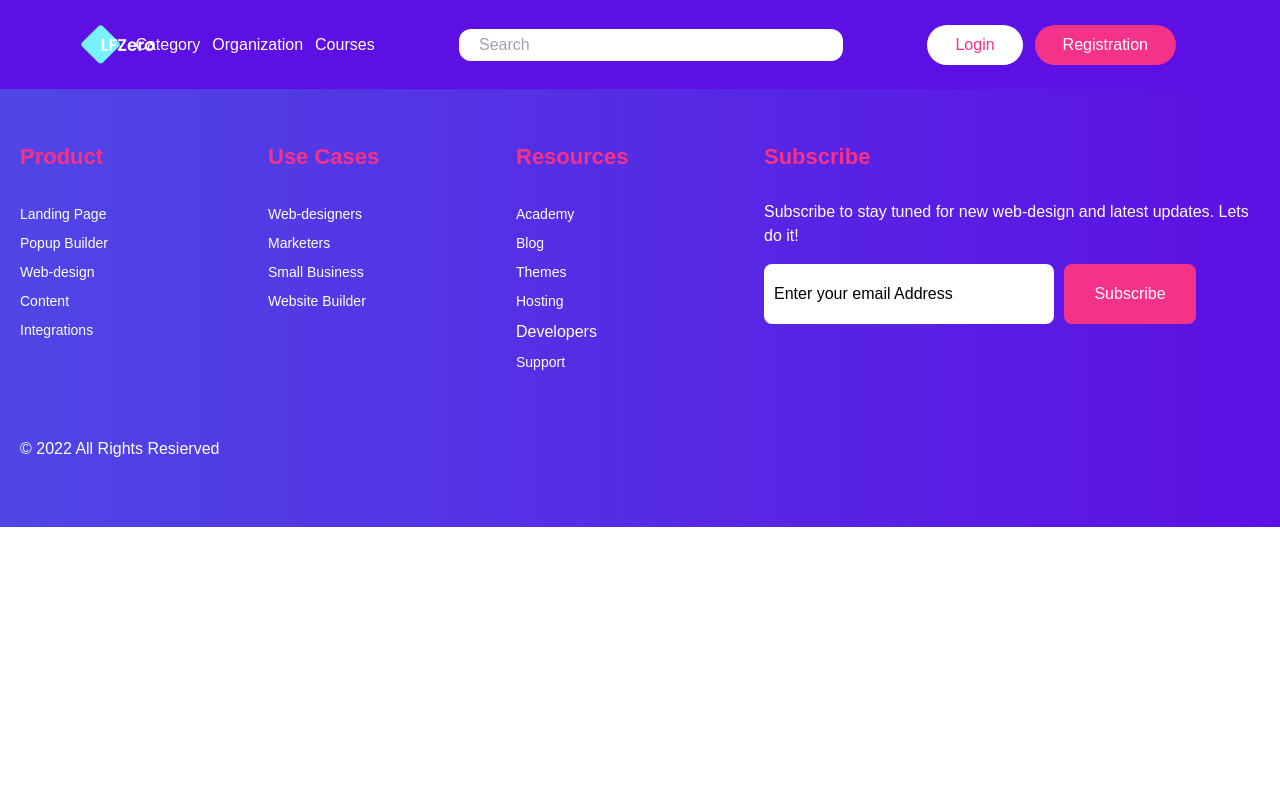
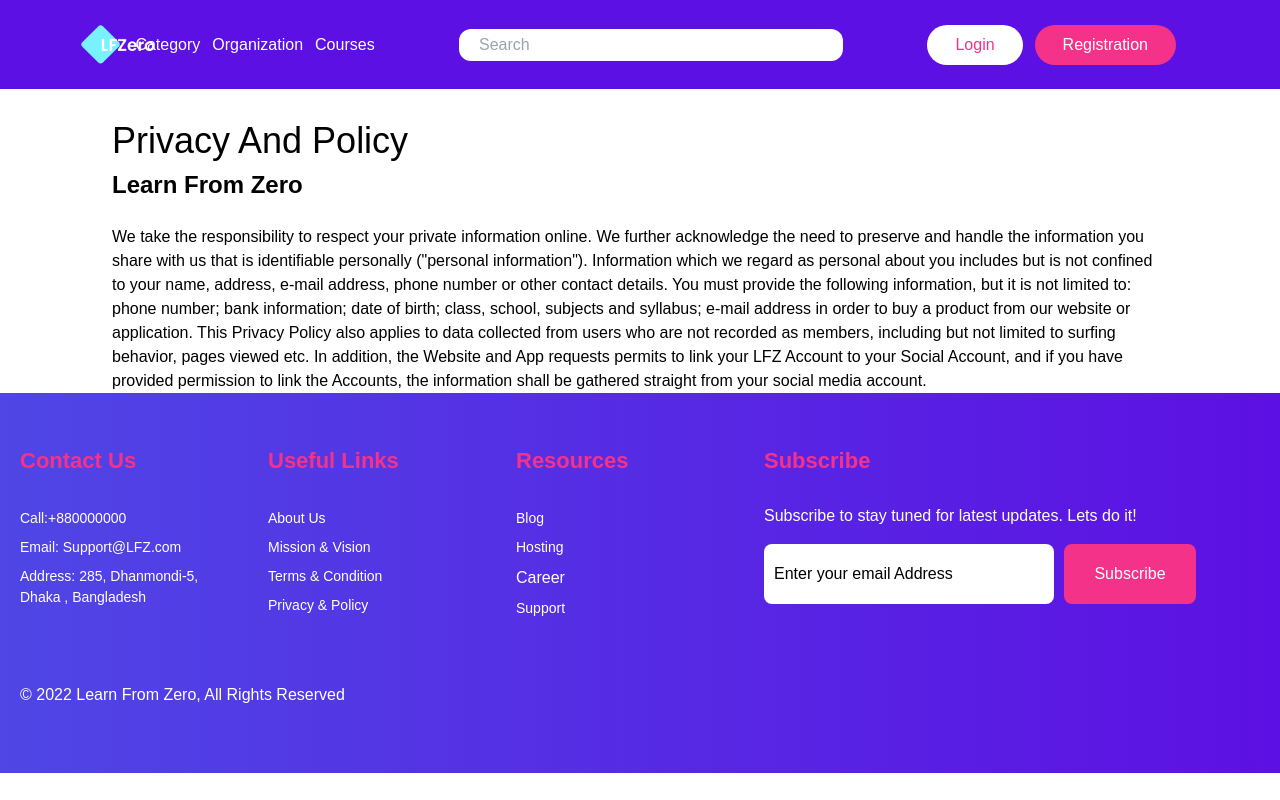
Before and after one commit to rezainiet/lfzero-client, a React (Create React App) app: page /privacyAndPolicy in a window 1280 px wide. Built offline with nearby package versions, Linux system fonts and the light colour scheme; no server answers.

Commit message:
Notfound-Footerpage

```diff
--- a/src/App.js
+++ b/src/App.js
@@ -13,6 +13,9 @@ import "slick-carousel/slick/slick.css";
 import "slick-carousel/slick/slick-theme.css";
 import Contact from "./components/Pages/Contact/Contact";
 import MyCourses from "./components/Pages/StudentDashboard/MyCourses";
+import PrivacyAndPolicy from "./components/Pages/PrivacyAndPolicy/PrivacyAndPolicy";
+import TermsAndCondition from "./components/Pages/TermsAndCondition/TermsAndCondition";
+import NotFound from "./components/Pages/NotFound/NotFound";
 
 
 function App() {
@@ -28,6 +31,14 @@ function App() {
         <Route path="/" element={<Homepage />} />
         <Route path="/home" element={<Homepage />} />
         <Route path="/about" element={<About />} />
+
+        <Route path="/privacyAndPolicy" element={<PrivacyAndPolicy />} />
+        <Route path="/termsAndCondition" element={<TermsAndCondition />} />
+        <Route path="/about" element={<About />} />
+        <Route path="/about" element={<About />} />
+
+
+
         <Route path="/contact" element={<Contact />} />
         <Route path="/login" element={<Login />} />
         <Route path="/signUp" element={<SignUp />} />
@@ -35,6 +46,7 @@ function App() {
         <Route path="/course/:id" element={<SingleCourse />} />
         {/* <Route path="/signUp" element={<SignUp />} / */}
         <Route path="/mycourses" element={<MyCourses />} />
+        <Route path="*" element={<NotFound />}></Route>
       </Routes>
       <Footer />
     </div>
--- a/src/components/Pages/Courses/Course.js
+++ b/src/components/Pages/Courses/Course.js
@@ -56,6 +56,15 @@ const Course = ({ course }) => {
         >
           Details
         </button>
+        <button
+          onClick={() => navigate(`/course/${_id}`)}
+          className="btn btn-primary p-2 px-5 rounded text-white"
+          style={{ backgroundColor: "#00ff00" }}
+        // onClick={() => handleNavigate(_id)}
+        >
+          Enroll Now
+        </button>
+
       </div>
     </div>
   );
--- /dev/null
+++ b/src/components/Pages/NotFound/NotFound.js
@@ -0,0 +1,12 @@
+import React from 'react';
+import { Link } from 'react-router-dom';
+import notfound from '../../../assets/images/notfound.gif'
+const NotFound = () => {
+    return (
+        <div>
+            <Link to='/'>   <img src={notfound} alt="" /></Link>
+        </div>
+    );
+};
+
+export default NotFound;
--- /dev/null
+++ b/src/components/Pages/PrivacyAndPolicy/PrivacyAndPolicy.js
@@ -0,0 +1,19 @@
+import React from 'react';
+
+const PrivacyAndPolicy = () => {
+    return (
+        <div>
+            <h1 className=" text-black  px-28 ml- mt-8">
+                <span className="text-4xl ">
+                    Privacy And Policy <br />
+                    <span className="font-bold text-2xl"> Learn From Zero</span>
+                </span>
+                <br /> <br />
+                We take the responsibility to respect your private information online. We further acknowledge the need to preserve and handle the information you share with us that is identifiable personally ("personal information"). Information which we regard as personal about you includes but is not confined to your name, address, e-mail address, phone number or other contact details. You must provide the following information, but it is not limited to: phone number; bank information; date of birth; class, school, subjects and syllabus; e-mail address in order to buy a product from our website or application. This Privacy Policy also applies to data collected from users who are not recorded as members, including but not limited to surfing behavior, pages viewed etc. In addition, the Website and App requests permits to link your LFZ Account to your Social Account, and if you have provided permission to link the Accounts, the information shall be gathered straight from your social media account.
+            </h1>
+
+        </div>
+    );
+};
+
+export default PrivacyAndPolicy;
--- /dev/null
+++ b/src/components/Pages/TermsAndCondition/TermsAndCondition.js
@@ -0,0 +1,19 @@
+import React from 'react';
+
+const TermsAndCondition = () => {
+    return (
+        <div>
+            <h1 className=" text-black  px-28 ml- mt-8">
+                <span className="text-4xl ">
+                    Terms And Conditions <br />
+                    <span className="font-bold text-2xl"> Learn From Zero</span>
+                </span>
+                <br /> <br />
+                We take the responsibility to respect your private information online. We further acknowledge the need to preserve and handle the information you share with us that is identifiable personally ("personal information"). Information which we regard as personal about you includes but is not confined to your name, address, e-mail address, phone number or other contact details. You must provide the following information, but it is not limited to: phone number; bank information; date of birth; class, school, subjects and syllabus; e-mail address in order to buy a product from our website or application. This Privacy Policy also applies to data collected from users who are not recorded as members, including but not limited to surfing behavior, pages viewed etc. In addition, the Website and App requests permits to link your LFZ Account to your Social Account, and if you have provided permission to link the Accounts, the information shall be gathered straight from your social media account.
+            </h1>
+
+        </div>
+    );
+};
+
+export default TermsAndCondition;
--- a/src/components/shared/Footer/Footer.js
+++ b/src/components/shared/Footer/Footer.js
@@ -1,4 +1,5 @@
 import React from 'react';
+import { Link } from 'react-router-dom';
 
 const Footer = () => {
     return (
@@ -6,39 +7,36 @@ const Footer = () => {
             <div className='pt-[51px] pb-[66px] px-5 2xl:px-0 max-w-7xl mx-auto'>
                 <div className='sm:grid grid-cols-3 lg:grid-cols-5'>
                     <div className='flex flex-col'>
-                        <h4 className='text-[#F53289] font-bold text-[22px] mb-1.5 lg:mb-[27px]'>Product</h4>
-                        <a className='text-white text-[14px] my-1' href=''>Landing Page</a>
-                        <a className='text-white text-[14px] my-1' href=''>Popup Builder</a>
-                        <a className='text-white text-[14px] my-1' href=''>Web-design</a>
-                        <a className='text-white text-[14px] my-1' href=''>Content</a>
-                        <a className='text-white text-[14px] my-1' href=''>Integrations</a>
+                        <h4 className='text-[#F53289] font-bold text-[22px] mb-1.5 lg:mb-[27px]'><a href='/contact'>Contact Us</a></h4>
+
+                        <p className='text-white text-[14px] my-1' href=''>Call:+880000000</p>
+                        <p className='text-white text-[14px] my-1' href=''>Email:  Support@LFZ.com </p>
+                        <p className='text-white text-[14px] my-1' href=''>Address: 285, Dhanmondi-5,<br /> Dhaka , Bangladesh </p>
                     </div>
                     <div className='flex flex-col'>
-                        <h4 className='text-[#F53289] font-bold text-[22px] mb-1.5 lg:mb-[27px] mt-4 sm:mt-0'>Use Cases</h4>
-                        <a className='text-white text-[14px] my-1' href=''>Web-designers</a>
-                        <a className='text-white text-[14px] my-1' href=''>Marketers</a>
-                        <a className='text-white text-[14px] my-1' href=''>Small Business</a>
-                        <a className='text-white text-[14px] my-1' href=''>Website Builder</a>
+                        <h4 className='text-[#F53289] font-bold text-[22px] mb-1.5 lg:mb-[27px] mt-4 sm:mt-0'>Useful Links</h4>
+                        <a className='text-white text-[14px] my-1' href='/about'>About Us</a>
+                        <a className='text-white text-[14px] my-1' href='/#'>Mission & Vision </a>
+                        <a className='text-white text-[14px] my-1' href='/termsAndCondition'>Terms & Condition</a>
+                        <a className='text-white text-[14px] my-1' href='/privacyAndPolicy'>Privacy & Policy</a>
                     </div>
                     <div className='flex flex-col'>
                         <h4 className='text-[#F53289] font-bold text-[22px] mb-1.5 lg:mb-[27px] mt-4 sm:mt-0'>Resources</h4>
-                        <a className='text-white text-[14px] my-1' href=''>Academy</a>
                         <a className='text-white text-[14px] my-1' href=''>Blog</a>
-                        <a className='text-white text-[14px] my-1' href=''>Themes</a>
                         <a className='text-white text-[14px] my-1' href=''>Hosting</a>
-                        <a className='text-white font-[14px] my-1' href=''>Developers</a>
+                        <a className='text-white font-[14px] my-1' href=''>Career</a>
                         <a className='text-white text-[14px] my-1' href=''>Support</a>
                     </div>
                     <div className='col-span-full lg:col-start-4 lg:col-end-6 flex flex-col'>
                         <h4 className='text-[#F53289] font-bold text-[22px] mb-1.5 lg:mb-[27px] mt-4 sm:mt-[28px] lg:mt-0'>Subscribe</h4>
-                        <p className='text-white text-base mb-4'>Subscribe to stay tuned for new web-design and latest updates. Lets do it!</p>
+                        <p className='text-white text-base mb-4'>Subscribe to stay tuned for latest updates. Lets do it!</p>
                         <form className='flex flex-col sm:flex-row gap-2.5'>
                             <input className='placeholder-black font-normal text-base py-2.5 sm:py-[18px] px-[10px] rounded-lg max-w-[350px] sm:min-w-[290px] lg:w-[290px] outline-white' type='text' placeholder='Enter your email Address'></input>
                             <input className='text-white bg-[#F53289] font-normal rounded-lg w-[132px] px-[18px] py-2.5 sm:py-[18px] cursor-pointer' type='submit' value='Subscribe'></input>
                         </form>
                     </div>
                 </div>
-                <h1 className='text-white text-[16px] mt-5 lg:mt-[60px]'>&#169; 2022 All Rights Resierved</h1>
+                <h1 className='text-white text-[16px] mt-5 lg:mt-[60px]'>&#169; 2022 Learn From Zero, All Rights Reserved</h1>
             </div>
         </footer>
     );
```
Also changed, not shown: src/assets/images/notfound.gif (added).
